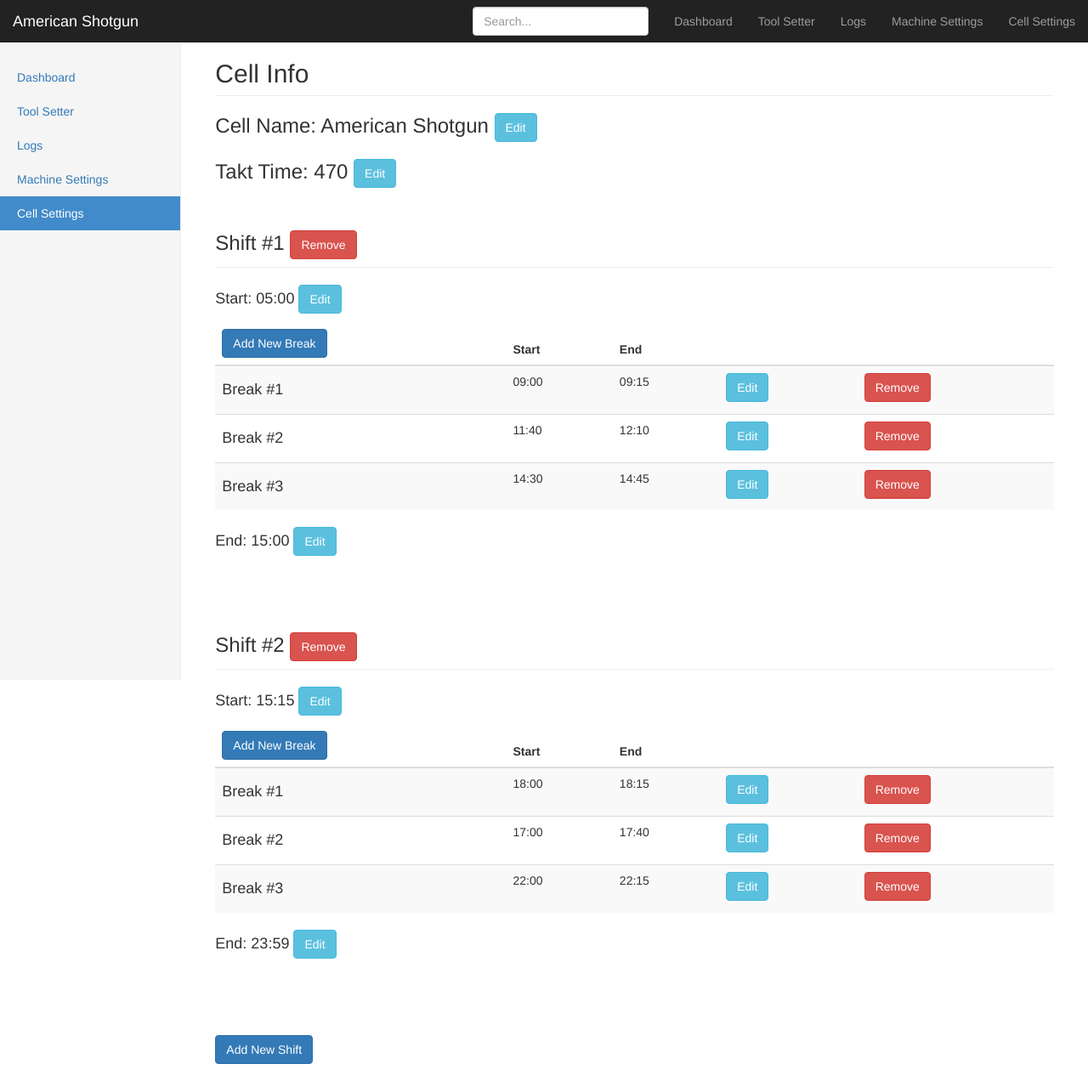
After one commit to Ken-McLoud/machine-server, a Flask app: page /cell_settings in a window 1280 px wide. The commit adds this page. Shown: the whole page at 85% size. Run offline with Flask 2, Linux system fonts and the light colour scheme; data comes from the database, SQL or seed files in the repository; some libraries are stand-ins or nearby versions.

Commit message:
settings gui

```diff
--- a/app/chk_tools.py
+++ b/app/chk_tools.py
@@ -74,7 +74,7 @@ def check_tools(models,debug):
     for i in range(len(wrk_prd)):
         hr_aft_st=now[0]>=wrk_prd[i][0][0]
         min_aft_st=now[1]>wrk_prd[i][0][1]
-        after_start = hr_aft_st and min_aft_start
+        after_start = hr_aft_st and min_aft_st
         #accound for end of final work period
         if i==len(wrk_prd)-1:
             j=i
--- a/app/models.py
+++ b/app/models.py
@@ -16,6 +16,7 @@ class machines(db.Model):
     name = db.Column(db.String(256),index=True) #display name
     ident = db.Column(db.String(256),index=True)#computer friendly name
 
+
     def __repr__(self):
         return '< Machine: '+self.name+' >'
 
--- a/app/templates/base.html
+++ b/app/templates/base.html
@@ -45,7 +45,8 @@
             <li><a href="/dash">Dashboard</a></li>
             <li><a href="/toolsetter">Tool Setter</a></li>
             <li><a href="/logs">Logs</a></li>
-            <li><a href="/settings">Settings</a></li>
+            <li><a href="/mach_settings">Machine Settings</a></li>
+            <li><a href="/cell_settings">Cell Settings</a></li>
           </ul>
           <form class="navbar-form navbar-right">
             <input type="text" class="form-control" placeholder="Search...">
@@ -73,10 +74,15 @@
             {% else %}
               <li><a href="/logs">Logs</a></li>
             {% endif %}
-            {% if title == 'Settings' %}
-              <li class="active"><a href="/settings">Settings<span class="sr-only">(current)</span></a></li>
+            {% if title == 'Machine Settings' %}
+              <li class="active"><a href="/mach_settings">Machine Settings<span class="sr-only">(current)</span></a></li>
             {% else %}
-              <li><a href="/settings">Settings</a></li>
+              <li><a href="/mach_settings">Machine Settings</a></li>
+            {% endif %}
+            {% if title == 'Cell Settings' %}
+              <li class="active"><a href="/cell_settings">Cell Settings<span class="sr-only">(current)</span></a></li>
+            {% else %}
+              <li><a href="/cell_settings">Cell Settings</a></li>
             {% endif %}
           </ul>
         </div>
--- /dev/null
+++ b/app/templates/cell_settings.html
@@ -0,0 +1,79 @@
+{% extends "base.html" %}
+{% block content %}
+  <div class="col-sm-9 col-sm-offset-3 col-md-10 col-md-offset-2 main">
+      <h2 class="page-header">Cell Info</h2>
+      <p>
+        <h3>
+          Cell Name: {{c.name}}
+          <a class="btn btn-info" href="#" style:"float:right" role="button">
+            Edit
+          </a>
+        </h3>
+      </p>
+      <p>
+        <h3>
+          Takt Time: {{c.takt}}
+            <a class="btn btn-info" href="#" style:"float:right" role="button">
+              Edit
+            </a>
+          </h3>
+        </p>
+      <br>
+      <br>
+      {% for shift in c.shifts: %}
+        <div style="border:5px #4c4c4c">
+        <h3 class="page-header">
+          Shift #{{c.shifts.index(shift)+1}}
+          <a class="btn btn-danger" href="#" role="button" style="align:right">
+            Remove
+          </a>
+        </h3>
+        <p>
+          <h4>
+            Start: {{shift['start']}}
+            <a class="btn btn-info" href="#" style:"float:right" role="button">
+              Edit
+            </a>
+          </h4>
+        </p>
+        <table class="table table-striped">
+          <thead>
+            <tr>
+              <th><a class="btn btn-primary" href="#" role="button">Add New Break</a></th>
+              <th>Start</th>
+              <th>End</th>
+              <th></th>
+              <th></th>
+            </tr>
+          </thead>
+          <tbody>
+            {% for break in shift['breaks']: %}
+              <tr>
+                <td><h4>Break #{{shift['breaks'].index(break)+1}}</h4></td>
+                <td>{{break[0]}}</td>
+                <td>{{break[1]}}</td>
+                <td><a class="btn btn-info" href="#" role="button">Edit</a></td>
+                <td><a class="btn btn-danger" href="#" role="button">Remove</a></td>
+              </tr>
+            {% endfor %}
+          </tbody>
+        </table>
+        <p>
+          <h4>
+            End: {{shift['end']}}
+            <a class="btn btn-info" href="#" style:"float:right" role="button">
+              Edit
+            </a>
+          </h4>
+        </p>
+        </div>
+        <br>
+        <br>
+        <br>
+        <br>
+
+      {% endfor %}
+      <a class="btn btn-primary" href="#" role="button">Add New Shift</a>
+
+  </div>
+{%endblock %}
--- a/app/views.py
+++ b/app/views.py
@@ -4,6 +4,7 @@ from flask import render_template
 from app import db, models
 from datetime import datetime
 from chk_tools import check_tools
+from .forms import SettingsForm
 
 @app.route('/')
 def index():
@@ -27,10 +28,21 @@ def logs():
     return render_template('logs.html',title='Logs',
                            cell='American Shotgun')
 
-@app.route('/settings')
-def settings():
-    return render_template('settings.html',title='Settings',
-                           cell='American Shotgun')
+@app.route('/mach_settings')
+def mach_settings():
+    machs = models.machines.query.all()
+    #set_form = SettingsForm()
+    return render_template('mach_settings.html',title='Machine Settings',
+                           cell='American Shotgun',
+                           m=machs)
+
+@app.route('/cell_settings')
+def cell_settings():
+    cell=models.cell_info.query.order_by(models.cell_info.id.desc()).first()
+    #set_form = SettingsForm()
+    return render_template('cell_settings.html',title='Cell Settings',
+                           cell='American Shotgun',
+                           c=cell)
 
 @app.route('/submit_data', methods=['GET','POST'])
 def submit_data():
--- a/config.py
+++ b/config.py
@@ -3,3 +3,5 @@ basedir = os.path.abspath(os.path.dirname(__file__))
 
 SQLALCHEMY_DATABASE_URI = 'sqlite:///'+os.path.join(basedir,'app.db')
 SQLALCHEMY_MIGRATE_REPO = os.path.join(basedir,'db_repository')
+
+WTF_CSRF_ENABLED=False
```
Also changed, not shown: app/forms.py (added, +15 -0 lines), app/templates/mach_settings.html (added, +28 -0 lines), 5 other files.
